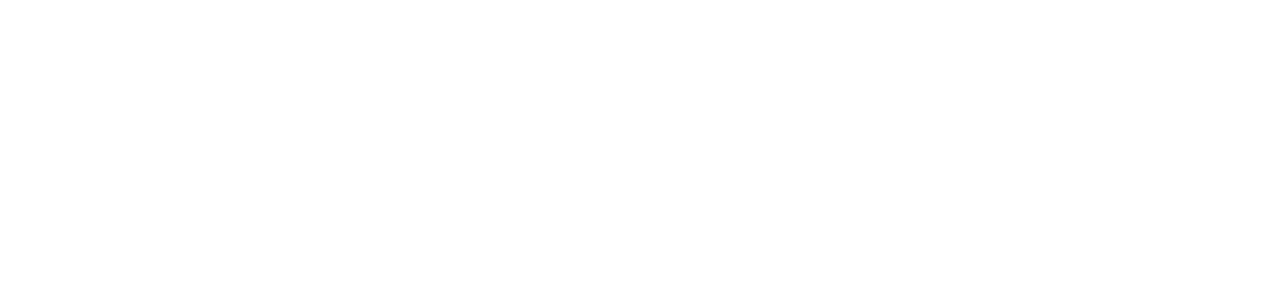
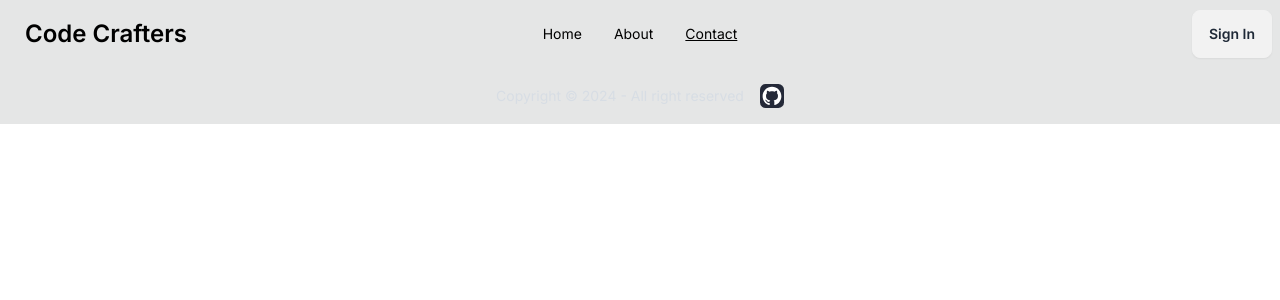
Before and after one commit to JagTheFriend/Code-Crafters, a Next.js app: page /contact in a window 1280 px wide. Shown: the top 300 px of the page. Built offline with nearby package versions, Linux system fonts and the light colour scheme.

Commit message:
Working on contact page
Signed-off-by: JagTheFriend <JagTheFriend12@gmail.com>

```diff
--- a/src/pages/about.tsx
+++ b/src/pages/about.tsx
@@ -34,10 +34,10 @@
         <link rel="icon" href="/favicon.ico" />
       </Head>
       <main className="scroll-smooth">
-        <section className="_bg-green-500 sticky top-0 z-50">
+        <section className="sticky top-0 z-50">
           <Navbar pageName="about" />
         </section>
-        <section className="bg-red-500">
+        <section>
           <AboutContent />
         </section>
       </main>
--- a/src/pages/contact.tsx
+++ b/src/pages/contact.tsx
@@ -1,4 +1,6 @@
 import Head from "next/head";
+import Footer from "~/components/Footer";
+import Navbar from "~/components/Navbar";
 
 export default function ContactPage() {
   return (
@@ -8,6 +10,12 @@
         <meta name="description" content="Contact author of Code Crafters" />
         <link rel="icon" href="/favicon.ico" />
       </Head>
+      <main className="scroll-smooth">
+        <section className="sticky top-0 z-50">
+          <Navbar pageName="contact" />
+        </section>
+      </main>
+      <Footer />
     </>
   );
 }
--- a/src/pages/index.tsx
+++ b/src/pages/index.tsx
@@ -67,16 +67,16 @@
       </Head>
       <main className="scroll-smooth">
         {/* Visualizing purposes */}
-        <section className="_bg-green-500 sticky top-0 z-50">
+        <section className="sticky top-0 z-50">
           <Navbar pageName="home" />
         </section>
-        <section className="_bg-red-500">
+        <section>
           <SpotlightName />
         </section>
-        <section className="_bg-blue-500">
+        <section>
           <StickyScrollReveal />
         </section>
-        <section className="_bg-yellow-500">
+        <section>
           <VortexPitch />
         </section>
       </main>
```
